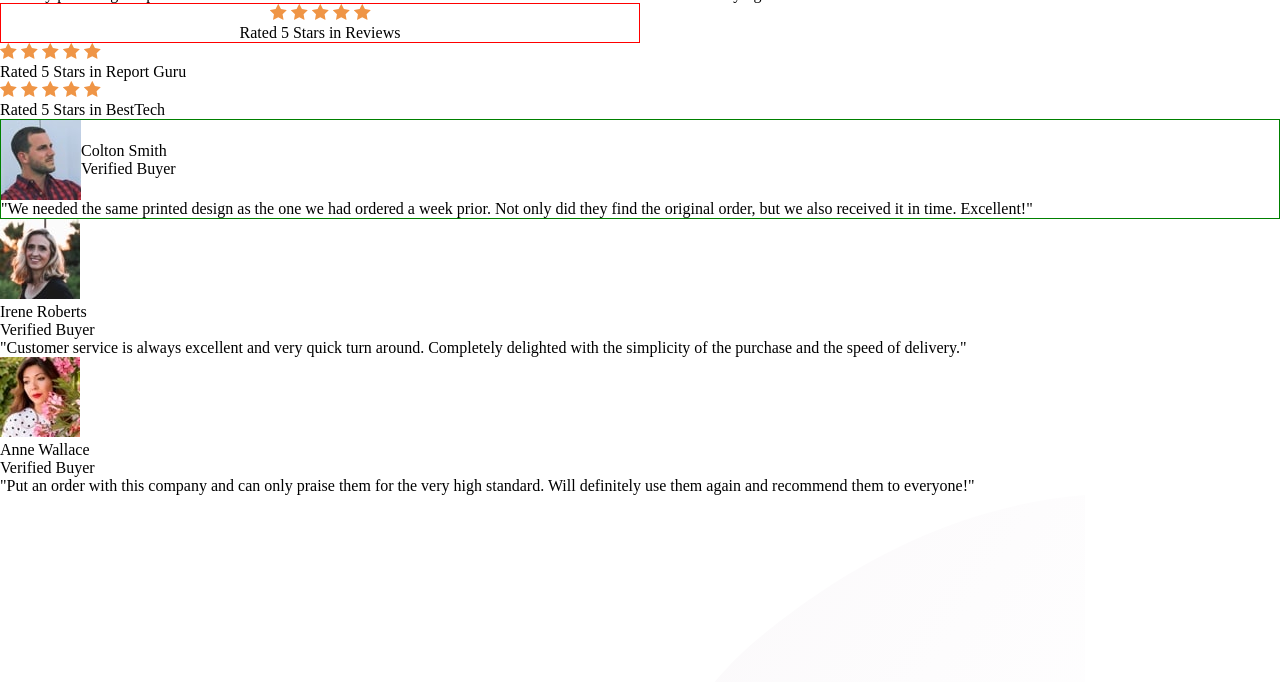
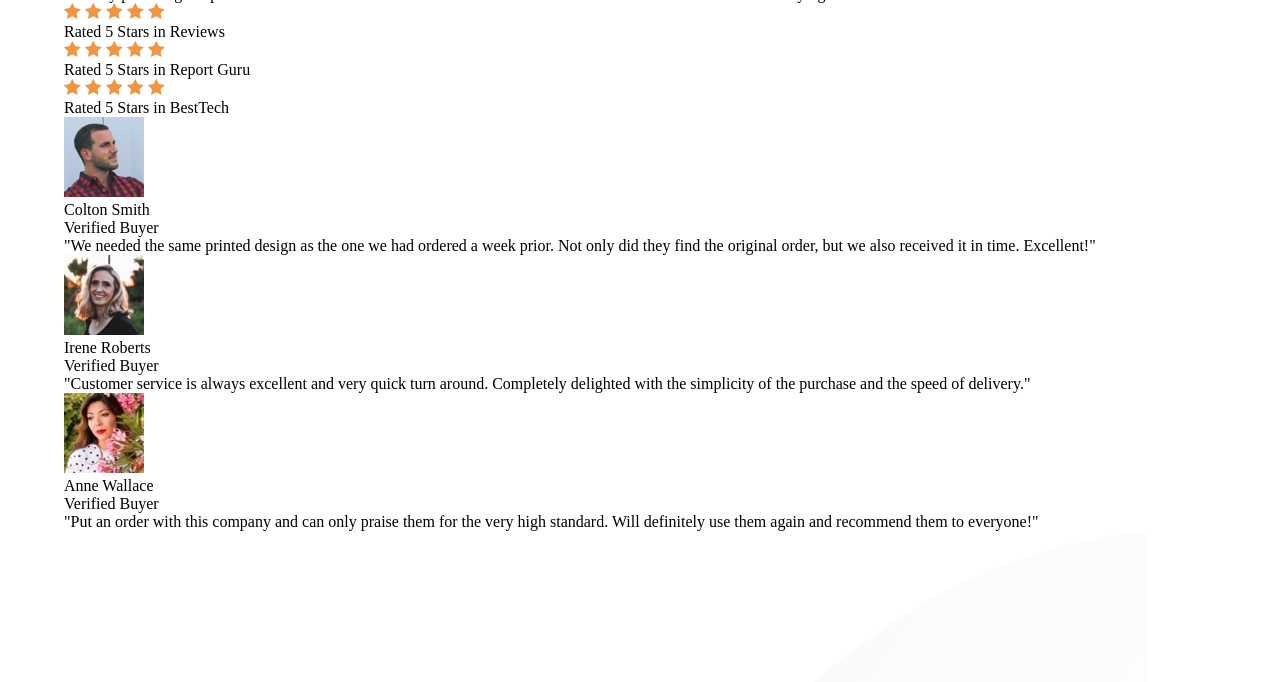
Before and after one commit to data-dev05/social-proof-section, a plain HTML site: page index.html in a window 1280 px wide. Shown: the part 418-1100 px from the top of the page. Drawn offline with Linux system fonts and the light colour scheme.

Commit message:
some changes

```diff
--- a/index.html
+++ b/index.html
@@ -31,7 +31,7 @@
       </p>
 
       <section>
-        <div id="prueba">
+        <div>
           <img src="./images/icon-star.svg" alt="icon star">
           <img src="./images/icon-star.svg" alt="icon star">
           <img src="./images/icon-star.svg" alt="icon star">
@@ -62,8 +62,8 @@
       </section>
 
       <section>
-        <div id="prueba-2">
-          <div id="user">
+        <div>
+          <div>
             <img src="./images/image-colton.jpg" alt="">
             <p>
               Colton Smith <br>
--- a/sass/styles.scss
+++ b/sass/styles.scss
@@ -6,19 +6,13 @@
     box-sizing: border-box;
 }
 
-#prueba {
-    text-align: center;
-    border: 1px solid red;
-    width: 50%;
+body {
+  background-color: $White;
+  position: relative;
+  display: flex;
+  justify-content: center;
 }
 
-#prueba-2 {
-    border: 1px solid green;
-    display: flex;
-    flex-direction: column;
+main {
+    width: 90%;
 }
-
-#user {
-    display: flex;
-    align-items: center;
-}
```
Also changed, not shown: css/styles.css, 1 other file.
